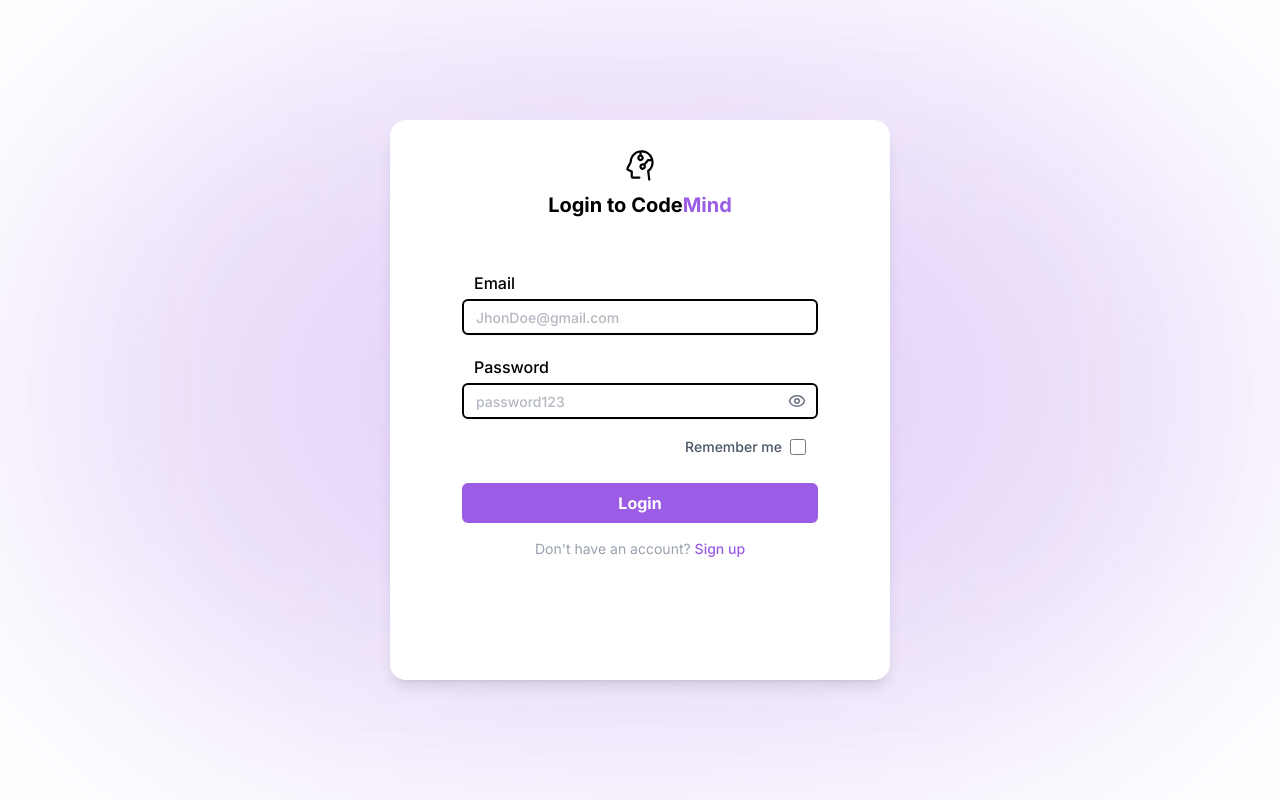
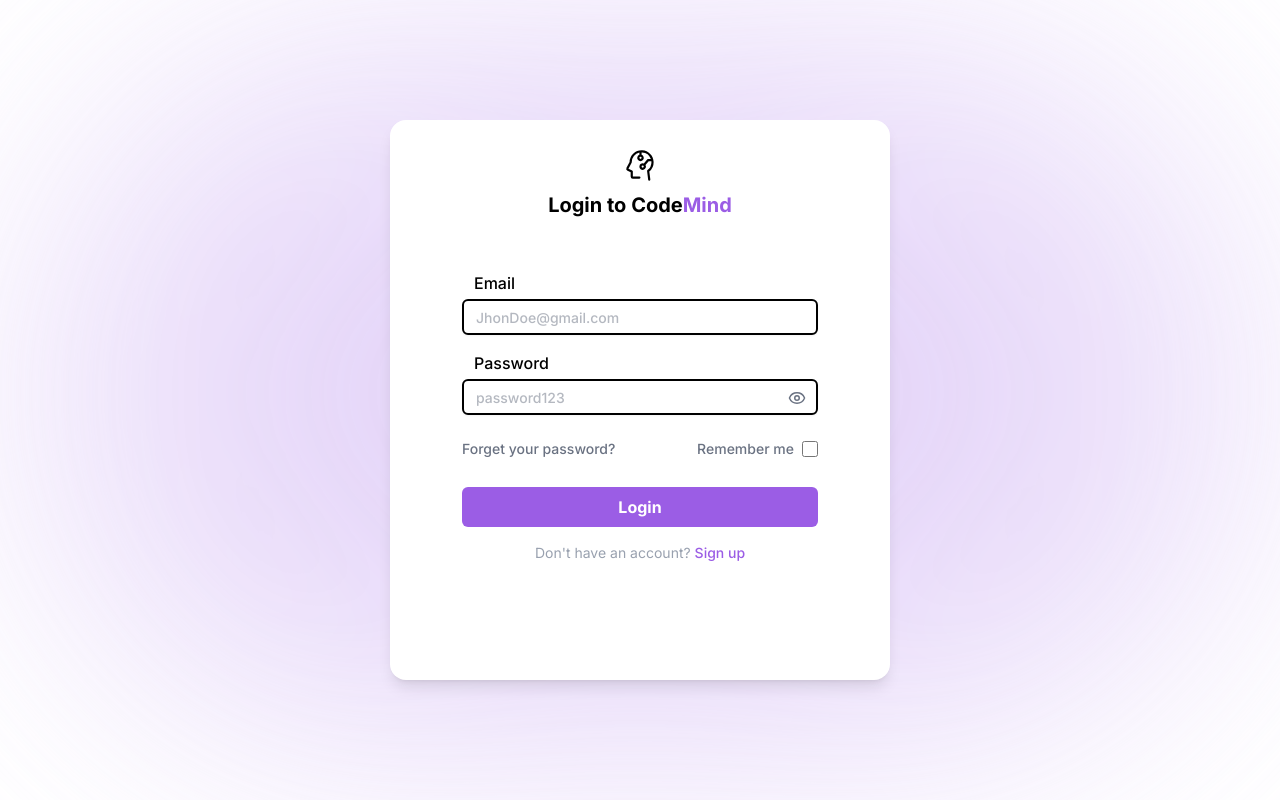
Before and after one commit to AzzOu3108/CodeMind, a Next.js app in the folder frontend/: page /auth/login in a window 1280 px wide. Built offline with nearby package versions, Linux system fonts and the light colour scheme.

Commit message:
create a shared input for auth

```diff
--- /dev/null
+++ b/frontend/app/auth/forget-password/page.tsx
@@ -0,0 +1,7 @@
+import React from 'react'
+
+export default function page() {
+  return (
+    <div>page</div>
+  )
+}
--- a/frontend/app/auth/login/LoginForm.tsx
+++ b/frontend/app/auth/login/LoginForm.tsx
@@ -1,5 +1,6 @@
 "use client"
-import { Input } from '@/components/ui/input'
+
+import AuthInputs from '@/app/components/ui/AuthInputs'
 import { Eye, EyeOff } from 'lucide-react'
 import Link from 'next/link'
 import React, { useState } from 'react'
@@ -12,10 +13,7 @@ export default function LoginForm() {
 
   const handleChange = (e: React.ChangeEvent<HTMLInputElement>) => {
     const { name, type, checked, value } = e.target
-    setFormData(prev => ({
-      ...prev,
-      [name]: type === "checkbox" ? checked : value
-    }))
+    setFormData(prev => ({ ...prev, [name]: type === "checkbox" ? checked : value }))
   }
 
   const handleSubmit = async (e: React.FormEvent) => {
@@ -44,26 +42,19 @@ export default function LoginForm() {
       {message && <div className="text-green-600 font-medium">{message}</div>}
       {error && <div className="text-red-600 font-medium">{error}</div>}
 
-      <div className="flex flex-col w-full space-y-5">
-        <label htmlFor="email" className="pl-3 font-medium mb-1">
-          Email
-        </label>
-        <Input
+      <AuthInputs
+        label="Email"
         id="email"
         name="email"
         value={formData.email}
         onChange={handleChange}
         placeholder="JhonDoe@gmail.com"
         required
-          className="w-full border-2 border-black font-medium text-sm text-gray-500 rounded-md px-3 py-2 focus:border-primary focus:ring-2 focus:ring-primary focus:outline-none transition-all"
       />
 
-        <label htmlFor="password" className="pl-3 font-medium mb-1">
-          Password
-        </label>
-
       <div className="relative w-full">
-          <Input
+        <AuthInputs
+          label="Password"
           id="password"
           name="password"
           type={showPassword ? "text" : "password"}
@@ -71,27 +62,25 @@ export default function LoginForm() {
           onChange={handleChange}
           placeholder="password123"
           required
-            className="w-full pr-10 border-2 border-black font-medium text-sm text-gray-500 rounded-md px-3 py-2 focus:border-primary focus:ring-2 focus:ring-primary focus:outline-none transition-all"
         />
-
         <button
           type="button"
           onClick={() => setShowPassword(!showPassword)}
           aria-label={showPassword ? "Hide password" : "Show password"}
-            className="absolute right-3 top-1/2 -translate-y-1/2 text-gray-500 hover:text-gray-700 z-10"
+          className="absolute right-3 top-[74%] -translate-y-1/2 text-gray-500 hover:text-gray-700 z-10"
         >
           {showPassword ? <EyeOff size={18} /> : <Eye size={18} />}
         </button>
       </div>
-      </div>
 
-      <div className=" flex items-end justify-end mr-3 space-x-2">
-
-        <label htmlFor="rememberMe"
-        className="font-medium text-gray-600 text-sm select-none cursor-pointer translate-y-0.5">
+      <div className="flex items-center justify-between w-full mt-2">
+        <Link href="/auth/forget-password" className="text-sm font-medium text-gray-500 select-none">
+          Forget your password?
+        </Link>
+        <div className="flex items-center space-x-2">
+          <label htmlFor="rememberMe" className="font-medium text-gray-500 text-sm select-none cursor-pointer">
             Remember me
           </label>
-
           <input
             type="checkbox"
             id="rememberMe"
@@ -100,6 +89,7 @@ export default function LoginForm() {
             onChange={handleChange}
             className="w-4 h-4 accent-primary cursor-pointer"
           />
+        </div>
       </div>
 
       <button
--- /dev/null
+++ b/frontend/app/auth/rest-password/page.tsx
@@ -0,0 +1,7 @@
+import React from 'react'
+
+export default function page() {
+  return (
+    <div>page</div>
+  )
+}
--- a/frontend/app/auth/signup/SignupForm.tsx
+++ b/frontend/app/auth/signup/SignupForm.tsx
@@ -1,45 +1,49 @@
 "use client"
-import { Input } from "@/components/ui/input"
-import Image from "next/image";
-import Link from "next/link";
-import React, { useState } from 'react'
-import { Eye, EyeOff } from "lucide-react";
+
+import Image from "next/image"
+import Link from "next/link"
+import React, { useState } from "react"
+import { Eye, EyeOff } from "lucide-react"
+import AuthInputs from "@/app/components/ui/AuthInputs"
 
 export default function SignupForm() {
-  const [formData, setFormData] = useState({ fullName: "", email: "", password: "", rememberMe: false })
-  const [message, setMessage] = useState<string | null>(null);
-  const [error, setError] = useState<string | null>(null);
-
+  const [formData, setFormData] = useState({
+    fullName: "",
+    email: "",
+    password: "",
+    rememberMe: false,
+  })
+  const [message, setMessage] = useState<string | null>(null)
+  const [error, setError] = useState<string | null>(null)
   const [showPassword, setShowPassword] = useState(false)
 
-  const handleChange = (e: React.ChangeEvent<HTMLInputElement>) =>{
-    const {name, type, checked, value} = e.target
-    setFormData(prev => ({
+  const handleChange = (e: React.ChangeEvent<HTMLInputElement>) => {
+    const { name, type, checked, value } = e.target
+    setFormData((prev) => ({
       ...prev,
-      [name]: type === "checkbox" ? checked : value
+      [name]: type === "checkbox" ? checked : value,
     }))
   }
 
-
   const handleSubmit = async (e: React.FormEvent) => {
-    e.preventDefault();
-    setMessage(null);
-    setError(null);
+    e.preventDefault()
+    setMessage(null)
+    setError(null)
     try {
       const response = await fetch("", { // TODO: endpoint here
         method: "POST",
         headers: { "Content-Type": "application/json" },
         body: JSON.stringify(formData),
-      });
+      })
       if (!response.ok) {
-        const errorData = await response.json();
-        setError(errorData.message || "Signup failed. Please try again.");
+        const errorData = await response.json()
+        setError(errorData.message || "Signup failed. Please try again.")
       } else {
-        setMessage("Signup successful!");
-        setFormData({ fullName: "", email: "", password: "", rememberMe: false });
+        setMessage("Signup successful!")
+        setFormData({ fullName: "", email: "", password: "", rememberMe: false })
       }
     } catch (err) {
-      setError("An error occurred. Please try again.");
+      setError("An error occurred. Please try again.")
     }
   }
 
@@ -47,39 +51,30 @@ export default function SignupForm() {
     <form onSubmit={handleSubmit} className="flex flex-col gap-4 w-full max-w-md">
       {message && <div className="text-green-600 font-medium">{message}</div>}
       {error && <div className="text-red-600 font-medium">{error}</div>}
-     <div className="flex flex-col w-full space-y-4">
-     <label htmlFor="fullName" className="pl-3 font-medium mb-1">
-      Full Name
-     </label>
-      <Input
+
+      <AuthInputs
+        label="Full name"
         id="fullName"
         name="fullName"
         value={formData.fullName}
         onChange={handleChange}
         placeholder="John Doe"
         required
-      className="w-full border-2 border-black font-medium text-sm text-gray-500 rounded-md px-3 py-2 focus:border-primary focus:ring-2 focus:ring-primary focus:outline-none transition-all"
       />
 
-      <label htmlFor="email" className="pl-3 font-medium mb-1">
-      Email
-     </label>
-      <Input
+      <AuthInputs
+        label="Email"
         id="email"
         name="email"
         value={formData.email}
         onChange={handleChange}
         placeholder="JhonDoe@gmail.com"
         required
-      className="w-full border-2 border-black font-medium text-sm text-gray-500 rounded-md px-3 py-2 focus:border-primary focus:ring-2 focus:ring-primary focus:outline-none transition-all"
       />
 
-      <label htmlFor="password" className="pl-3 font-medium mb-1">
-      Password
-     </label>
-
       <div className="relative w-full">
-        <Input
+        <AuthInputs
+          label="Password"
           id="password"
           name="password"
           type={showPassword ? "text" : "password"}
@@ -87,28 +82,24 @@ export default function SignupForm() {
           onChange={handleChange}
           placeholder="password123"
           required
-          className="w-full pr-10 border-2 border-black font-medium text-sm text-gray-500 rounded-md px-3 py-2 focus:border-primary focus:ring-2 focus:ring-primary focus:outline-none transition-all"
         />
-
         <button
           type="button"
           onClick={() => setShowPassword(!showPassword)}
           aria-label={showPassword ? "Hide password" : "Show password"}
-          className="absolute right-3 top-1/2 -translate-y-1/2 text-gray-500 hover:text-gray-700 z-10"
+          className="absolute right-3 top-[74%] -translate-y-1/2 text-gray-500 hover:text-gray-700 z-10"
         >
           {showPassword ? <EyeOff size={18} /> : <Eye size={18} />}
         </button>
       </div>
 
-      </div>
-
-      <div className=" flex items-end justify-end mr-3 space-x-2">
-
-        <label htmlFor="rememberMe"
-        className="font-medium text-gray-600 text-sm select-none cursor-pointer translate-y-0.5">
+      <div className="flex items-end justify-end mr-3 space-x-2">
+        <label
+          htmlFor="rememberMe"
+          className="font-medium text-gray-500 text-sm select-none cursor-pointer translate-y-0.5"
+        >
           Remember me
         </label>
-
         <input
           type="checkbox"
           id="rememberMe"
@@ -127,8 +118,9 @@ export default function SignupForm() {
           Sign Up
         </button>
 
-        <button type="button"
-        onClick={()=> window.location.href = `${process.env.NEXT_PUBLIC_API_URL}/auth/google`}
+        <button
+          type="button"
+          onClick={() => (window.location.href = `${process.env.NEXT_PUBLIC_API_URL}/auth/google`)}
           className="mt-5 flex items-center justify-center space-x-2 w-full border-2 rounded-md py-2 cursor-pointer"
         >
           <Image src="/assets/google.svg" alt="google" width={20} height={20} />
@@ -137,12 +129,11 @@ export default function SignupForm() {
       </div>
 
       <p className="text-sm text-center text-gray-400">
-        Already have an account! {" "}
+        Already have an account!{" "}
         <Link href="/auth/login" className="text-primary font-medium">
           login
         </Link>
       </p>
     </form>
-
   )
 }
--- /dev/null
+++ b/frontend/app/components/ui/AuthInputs.tsx
@@ -0,0 +1,17 @@
+import React from 'react'
+import { Input } from '@/components/ui/input'
+
+interface InputWithLabelProps extends React.InputHTMLAttributes<HTMLInputElement> {
+  label: string
+}
+
+
+export default function AuthInputs({label, ...props}: InputWithLabelProps) {
+  return (
+    <div className='flex flex-col w-full space-y-5'>
+        <label htmlFor={props.id} className='pl-3 font-medium mb-1'>{label}</label>
+        <Input {...props}
+         className='w-full border-2 border-black font-medium text-sm text-gray-500 rounded-md px-3 py-2 focus:border-primary focus:ring-2 focus:ring-primary focus:outline-none transition-all'/>
+    </div>
+  )
+}
```
Lines whose indentation alone changed are shown as unchanged.
